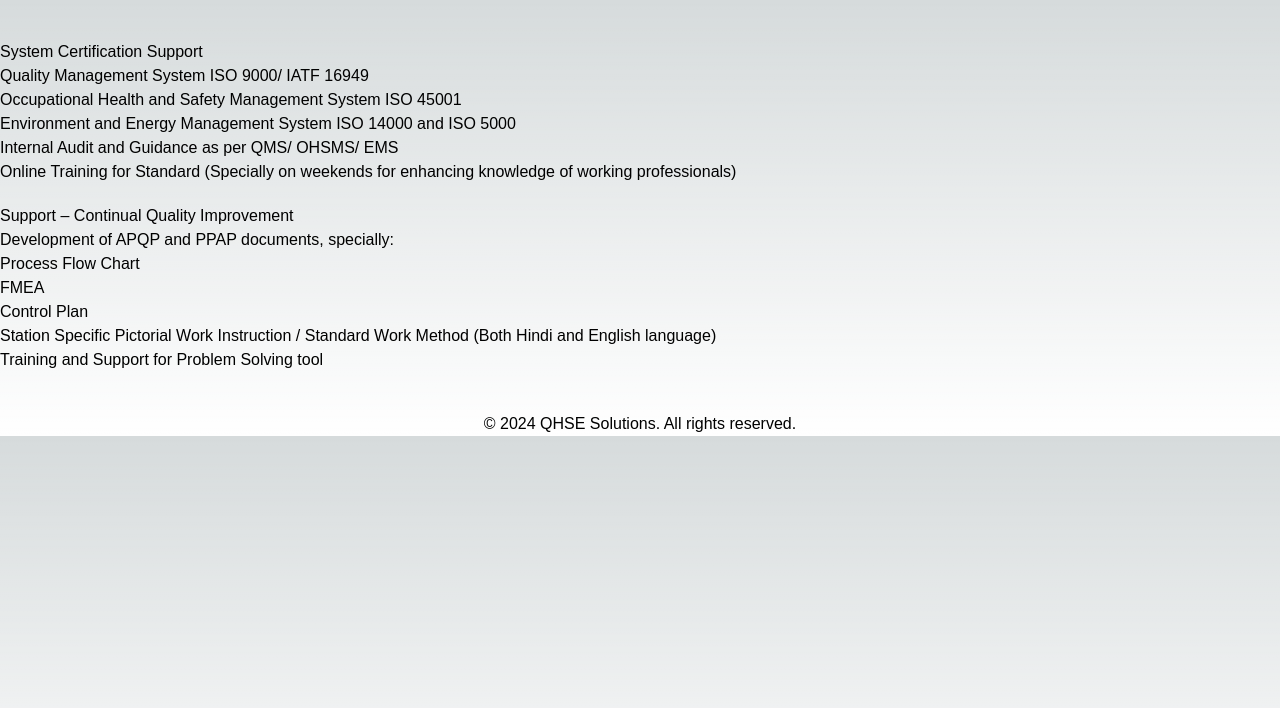
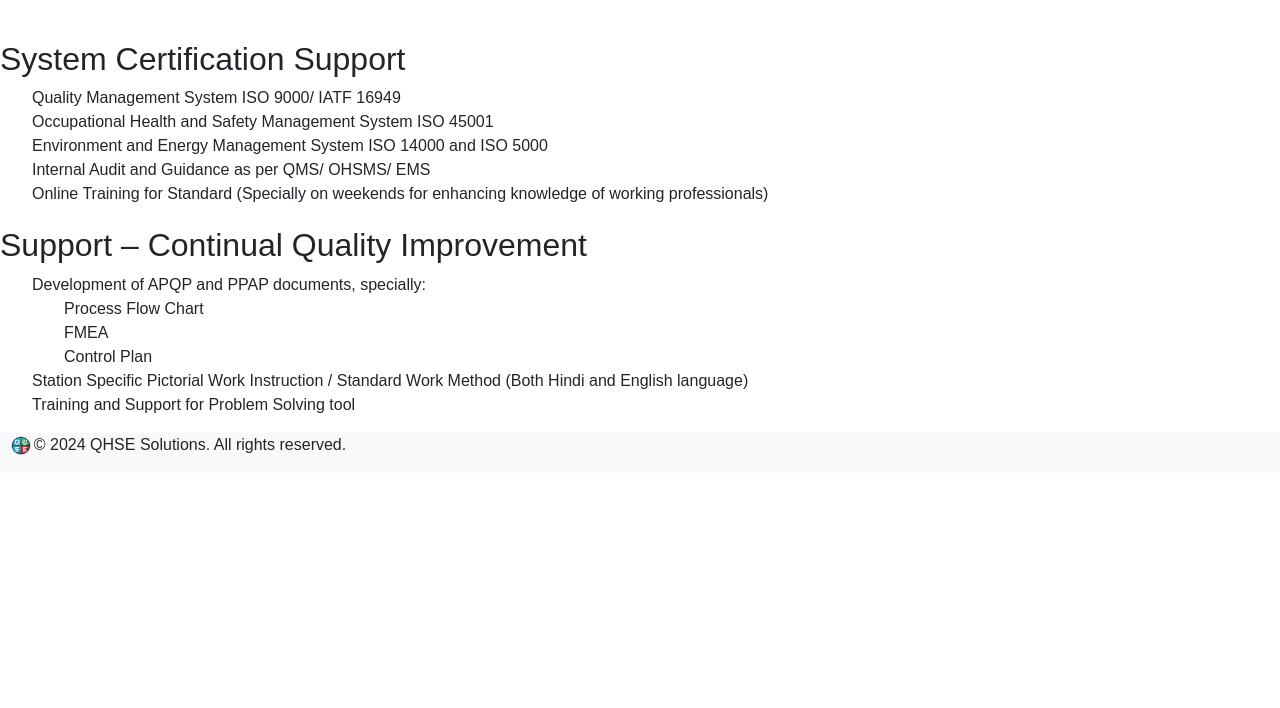
Before and after one commit to agamswaroop619/qhse, a Next.js app: page / in a window 1280 px wide. Shown: the top 708 px of the page. Built offline with nearby package versions, Linux system fonts and the light colour scheme.

Commit message:
add: Header and Footer 2/2

```diff
--- a/src/app/components/footer.js
+++ b/src/app/components/footer.js
@@ -4,8 +4,8 @@
 
 export default function Footer() {
   return (
-    <footer className="bg-light text-dark text-center py-3">
-      <img src="/favicon.png" alt="QHSE Solutions Logo" className="mb-2" />
+    <footer className="bg-light text-dark flex px-2 ">
+      <img src="/favicon.png" alt="QHSE Solutions Logo" />
       <p>&copy; 2024 QHSE Solutions. All rights reserved.</p>
     </footer>
   );
--- a/src/app/components/styles.css
+++ b/src/app/components/styles.css
@@ -1,12 +1,15 @@
+footer img {
+    border-radius: 100%;
+    height: 25px;
+    padding: 3px;
+  }
+
 @media (prefers-color-scheme: dark) {
     footer {
       background-color: #333;
       color: #fff;
     }
 
-    footer img {
-      filter: invert(1);
-    }
   }
 
   @media (prefers-color-scheme: light) {
--- a/src/app/globals.css
+++ b/src/app/globals.css
@@ -18,12 +18,7 @@
 
 body {
   color: rgb(var(--foreground-rgb));
-  background: linear-gradient(
-      to bottom,
-      transparent,
-      rgb(var(--background-end-rgb))
-    )
-    rgb(var(--background-start-rgb));
+  background: rgb(var(--background-start-rgb));
 }
 
 @layer utilities {
--- a/src/app/page.tsx
+++ b/src/app/page.tsx
@@ -1,8 +1,8 @@
 import Header from "./components/header";
+import Footer from "./components/footer";
 export default function Home() {
   return (
     <div style={{ fontFamily: "Arial, sans-serif" }}>
-      <main>
       <Header />
       <section style={{ marginBottom: "20px" }}>
         <h2>System Certification Support</h2>
@@ -38,11 +38,7 @@
           <li>Training and Support for Problem Solving tool</li>
         </ul>
       </section>
-      </main>
-
-      <footer style={{ textAlign: "center", marginTop: "40px" }}>
-        <p>&copy; 2024 QHSE Solutions. All rights reserved.</p>
-      </footer>
+      <Footer />
     </div>
   );
 }
```
Lines whose indentation alone changed are shown as unchanged.
